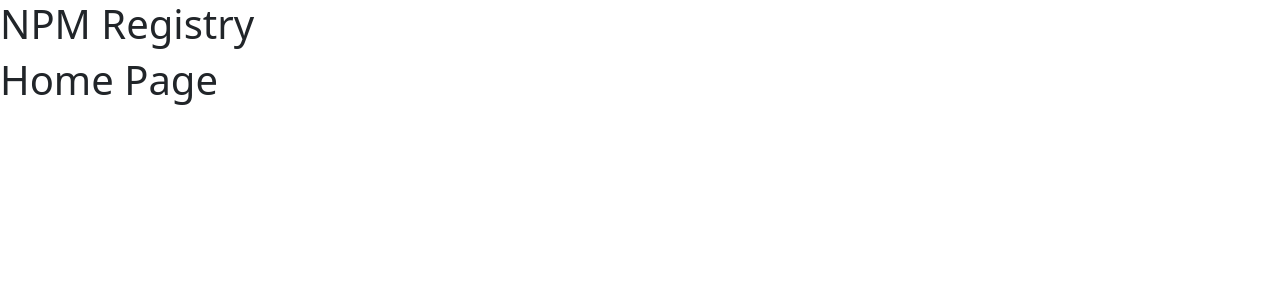
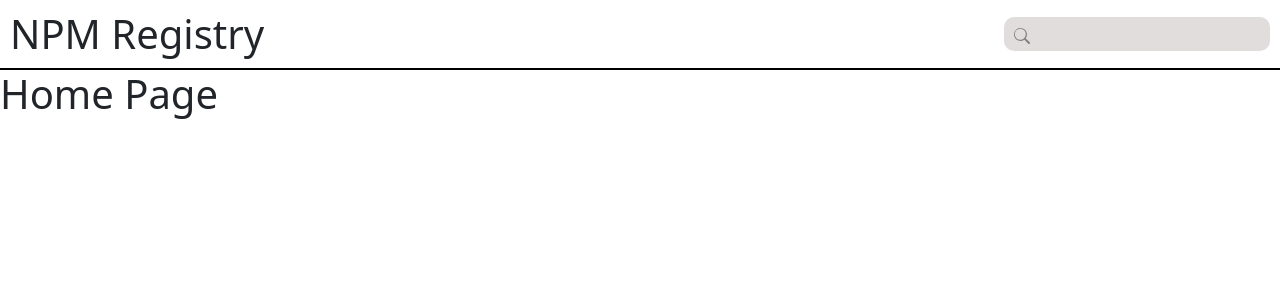
Before and after one commit to Laurasdt/TPW2D3LS, a React (Vite) app in the folder TProuters/: page / in a window 1280 px wide. Shown: the top 300 px of the page. Built offline with nearby package versions, Linux system fonts and the light colour scheme.

Commit message:
Ajout style navbar

```diff
--- a/TProuters/src/components/NavBar.jsx
+++ b/TProuters/src/components/NavBar.jsx
@@ -1,7 +1,35 @@
+import { useState } from "react";
+import "./navbar.css";
+
 function NavBar() {
+  const [searchTerm, setSearchTerm] = useState("");
+
+  const handleSearchChange = (event) => {
+    setSearchTerm(event.target.value);
+  };
+
   return (
     <div className="Navbar">
       <h1>NPM Registry</h1>
+      <div className="search-container">
+        <input
+          type="text"
+          value={searchTerm}
+          onChange={handleSearchChange}
+          className="search-bar"
+        />
+        <span className="search-icon">
+          <svg
+            xmlns="http://www.w3.org/2000/svg"
+            width="16"
+            height="16"
+            fill="gray"
+            viewBox="0 0 16 16"
+          >
+            <path d="M11.742 10.344a6.5 6.5 0 1 0-1.397 1.398h-.001c.03.04.062.078.098.115l3.85 3.85a1 1 0 0 0 1.415-1.415l-3.85-3.85a1.007 1.007 0 0 0-.115-.098zm-5.466 1.415a5.5 5.5 0 1 1 0-11 5.5 5.5 0 0 1 0 11z" />
+          </svg>
+        </span>
+      </div>
     </div>
   );
 }
--- /dev/null
+++ b/TProuters/src/components/navbar.css
@@ -0,0 +1,32 @@
+.Navbar {
+  display: flex;
+  align-items: center;
+  justify-content: space-between;
+  padding: 10px;
+  border-bottom: 2px solid black;
+}
+
+.Navbar h1 {
+  margin: 0;
+}
+
+.search-container {
+  position: relative;
+  display: flex;
+  align-items: center;
+}
+
+.search-bar {
+  padding: 5px 5px 5px 30px;
+  font-size: 16px;
+  background-color: rgb(225, 221, 221);
+  border-radius: 10px;
+  border: none;
+  outline: none;
+}
+
+.search-icon {
+  position: absolute;
+  left: 10px;
+  pointer-events: none;
+}
```
